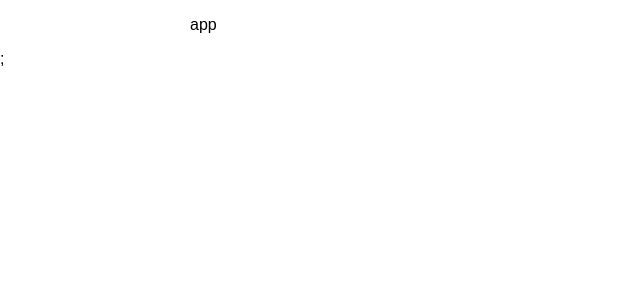
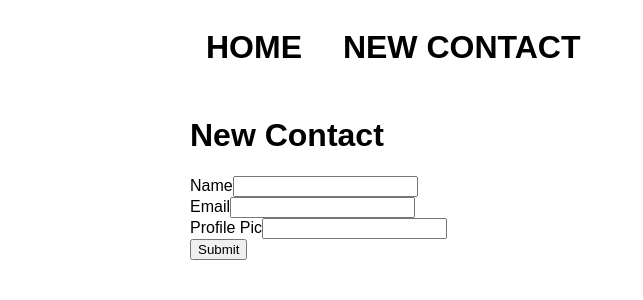
Before and after one commit to ga-wdi-exercises/checkpoint-react, a React (Create React App) app: page /new-contact in a window 1280 px wide. Shown: the top 300 px of the page, without its empty margins (0-643 px from the left). Built offline with nearby package versions, Linux system fonts and the light colour scheme.

Commit message:
checkpoint finished

```diff
--- a/src/components/App/App.js
+++ b/src/components/App/App.js
@@ -1,33 +1,30 @@
 import React, { Component } from 'react';
-import Contact from "../Contact/Contact";
-import ContactList from "../ContactList/ContactList";
-import Header from "../Header/Header";
-import NewContact from "../NewContact/NewContact";
-import { Route, Link, Redirect, Switch } from "react-router-dom";
+import {Route, Link, Redirect, Switch} from 'react-router-dom'
+import {BrowserRouter as Router} from 'react-router-dom'
+
+
+import Header from '../Header/Header'
+import ContactList from '../ContactList/ContactList'
+import NewContact from '../NewContact/NewContact'
 
 class App extends Component {
-  constructor(props){
+ constructor(props) {
    super(props)
-      this.state = {
-        contacts: []
+
+   this.state ={
+     contacts: this.props.contacts
    }
-      this.handleNewContact = this.handleNewContact.bind(this)
-    }
-
-  handleNewContact(newContact) {
-    let tempContact = this.state.contacts
-    tempContact.push(newContact)
-    this.setState({
-      contacts: tempContact
-    })
-    this.props.history.push(`/*/${newContact.symbol}`)
  }
  render() {
    return (
-      <div>
-        <div className="App">
-          <p>app</p>
-        </div>;
+     <div className='App'>
+           <Header />
+           <main>
+             <Switch>
+               <Route exact path="/" render={() => <ContactList contacts={this.state.contacts} />} />
+               <Route path="/new-contact" render={() => <NewContact contacts={this.state.contacts} />} />
+             </Switch>
+           </main>
      </div>
    )
  }
--- a/src/components/Contact/Contact.js
+++ b/src/components/Contact/Contact.js
@@ -2,6 +2,15 @@ import { Route, Link, Redirect, Switch } from "react-router-dom";
 import React, { Component } from 'react'
 
 class Contact extends Component{
+  render () {
+    return (
+      <div className="contact">
+        <img src={this.props.contact.profile_picture} alt="{this.props.contact.name}" />
+        <h3>{this.props.name}</h3>
+        <h4>{this.props.email}</h4>
+      </div>
+    )
+  }
 
 }
 
--- a/src/components/ContactList/ContactList.js
+++ b/src/components/ContactList/ContactList.js
@@ -1,18 +1,24 @@
 import { Route, Link, Redirect, Switch } from "react-router-dom";
 import React, { Component } from 'react'
+import Contacts from '../../contacts.json'
 
 class ContactList extends Component {
+  constructor(props) {
+    super(props)
+    this.state = {
+      Contacts: Contacts
+    }
+  }
   render() {
-    let contacts = this.props.contacts.map((contact, i) => {
-      let path = `/*/${contact.symbol}`
+    let contacts = this.state.Contacts.map((contact, i) => {
       return (
         <li key={i}>
-           {contact.name} <Link to={path}>{contact.symbol}</Link>
+          <div> <img src={contact.profile_picture} /> {contact.name} {contact.email} </div>
          </li>
       )
     })
     return (
-      <div class="contact-list">
+      <div className="contact-list">
         <h2>Contacts</h2>
         <ul>
           {contacts}
--- a/src/components/Header/Header.js
+++ b/src/components/Header/Header.js
@@ -5,18 +5,17 @@ import ContactList from "../ContactList/ContactList";
 import NewContact from "../NewContact/NewContact";
 
 class Header extends Component {
+  constructor(props) {
+    super(props)
+  }
   render () {
     return (
       <div>
         <header>
           <h1>
-            <nav><Link to="/*">Home</Link> <Link to="/new-contact">New Contact</Link></nav>
+            <nav><Link to="/">Home</Link> <Link to="/new-contact">New Contact</Link></nav>
           </h1>
         </header>
-        <div className="Routes">
-          <Route path="/*" render={() => <ContactList contacts={this.state.contacts}/>}/>
-          <Route path="/new-contact" render={() => <NewContact handleNewContact={this.handleNewContact}/>}/>
-        </div>
       </div>
     );
   }
--- a/src/components/NewContact/NewContact.js
+++ b/src/components/NewContact/NewContact.js
@@ -1,10 +1,73 @@
-import { Route, Link, Redirect, Switch } from "react-router-dom";
-import React, { Component } from 'react'
+import React, {Component} from 'react'
 
 class NewContact extends Component {
+    constructor(props) {
+        super(props)
 
+        this.state = {
+            name: '',
+            email: '',
+            profile_picture: ''
+        }
+
+        this.handleNameInput = this.handleNameInput.bind(this)
+        this.handleEmailInput = this.handleEmailInput.bind(this)
+        this.handleProfilePictureInput = this.handleProfilePictureInput.bind(this)
+        this.handleFormSubmit = this.handleFormSubmit.bind(this)
+    }
+    handleNameInput(e) {
+        this.setState({
+            name: e.target.value
+        })
+    }
+
+    handleEmailInput(e) {
+        this.setState({
+            email: e.target.value
+        })
+    }
+
+    handleProfilePictureInput(e) {
+        this.setState({
+            profile_picture: e.target.value
+        })
+    }
+
+    handleFormSubmit(e) {
+        e.preventDefault()
+
+        let newContact = {
+            name: this.state.name,
+            email: this.state.email,
+            profile_picture: this.state.profile_picture
+        }
+        this.props.contacts.push(newContact)
+    }
+
+    render() {
+        return (
+            <div>
+                <h1>New Contact</h1>
+                <form onSubmit={this.handleFormSubmit}>
+                    <div>
+                        <label htmlFor="name">Name</label>
+                        <input type="text" name="name" onChange={this.handleNameInput} />
+                    </div>
+                    <div>
+                        <label htmlFor="email">Email</label>
+                        <input type="text" name="email" onChange={this.handleEmailInput} />
+                    </div>
+                    <div>
+                        <label htmlFor="profile_picture">Profile Pic</label>
+                        <input type="text" name="profile_picture" onChange={this.handleProfilePictureInput}/>
+                    </div>
+                    <div>
+                        <input type="submit" />
+                    </div>
+                </form>
+            </div>
+        )
+    }
 }
 
-
-
-export default NewContact;
+export default NewContact
--- a/src/index.js
+++ b/src/index.js
@@ -10,6 +10,6 @@ import contacts from "./contacts.json";
 
 ReactDOM.render(
   <Router>
-    <App prop1={contacts} />
-  </Router>,
-   document.getElementById('root'));
+   <App contacts={contacts}/>
+ </Router>,
+  document.getElementById('root'));
```
Lines whose indentation alone changed are shown as unchanged.
